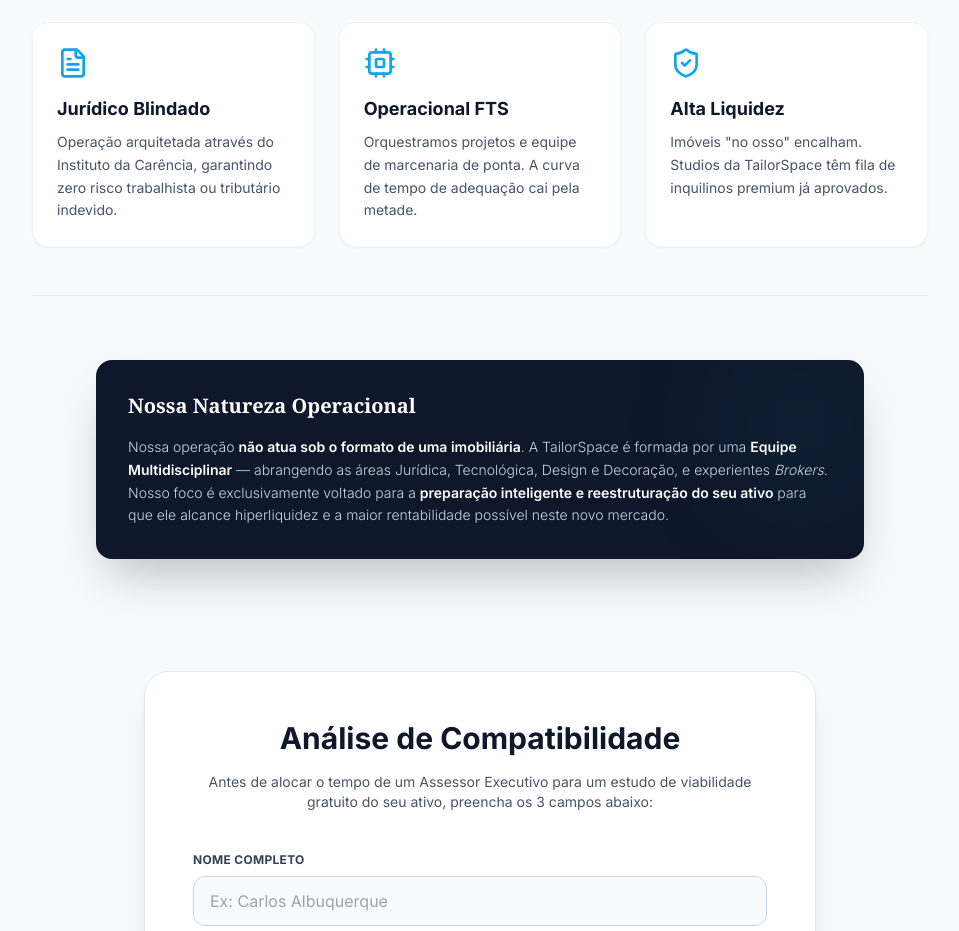
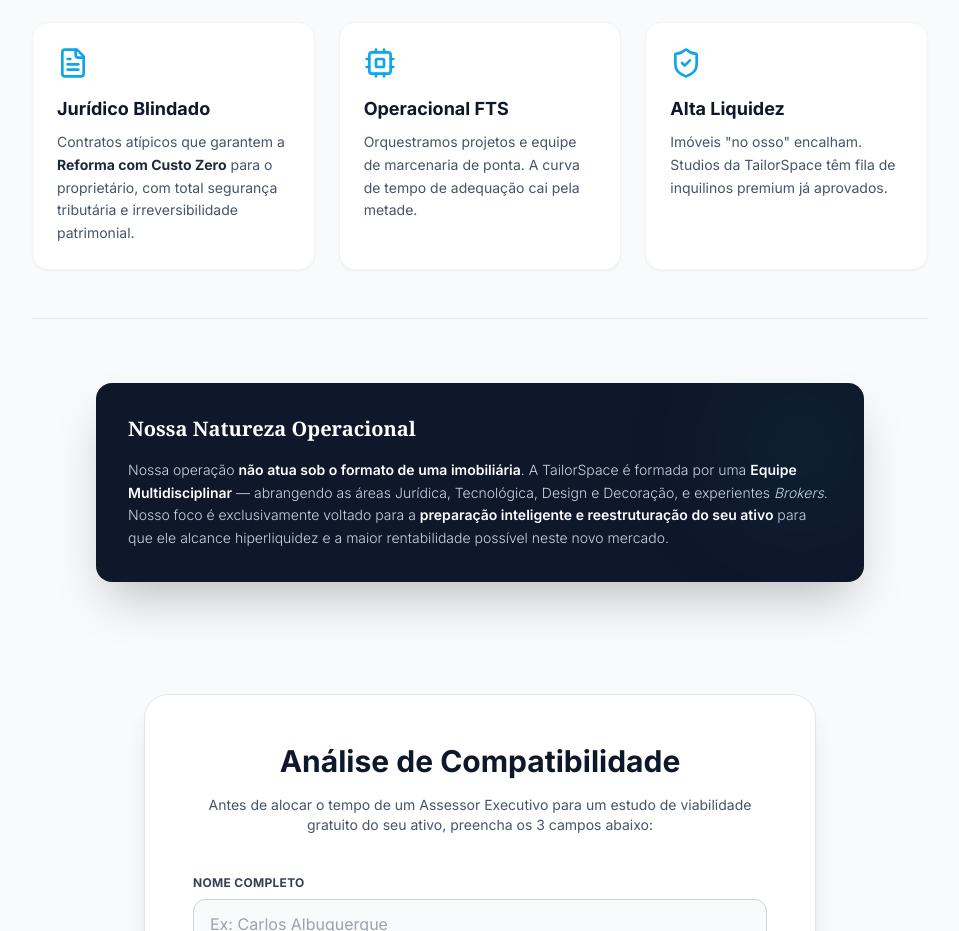
Before and after one commit to aleandrade926/tailorspace-app, a React (Vite) app: page /proprietario in a window 1280 px wide. Shown: the part 1100-2031 px from the top of the page, without its empty margins (160-1119 px from the left). Built offline with nearby package versions, Linux system fonts and the light colour scheme.

Commit message:
fix(copy): restore Pro improvements - remove Instituto da Carencia, apply Reforma com Custo Zero

```diff
--- a/src/pages/OwnerLandingPage.tsx
+++ b/src/pages/OwnerLandingPage.tsx
@@ -1,4 +1,4 @@
-import React, { useState } from 'react';
+import { useState } from 'react';
 import {
   ArrowRight,
   ShieldCheck,
@@ -98,7 +98,7 @@
             <div className="bg-white p-6 rounded-2xl border border-slate-100 shadow-sm">
               <FileText className="w-8 h-8 text-brand-500 mb-4" />
               <h3 className="text-lg font-bold mb-2 text-slate-900">Jurídico Blindado</h3>
-              <p className="text-sm text-slate-600 leading-relaxed">Operação arquitetada através do Instituto da Carência, garantindo zero risco trabalhista ou tributário indevido.</p>
+              <p className="text-sm text-slate-600 leading-relaxed">Contratos atípicos que garantem a <strong className="text-slate-800">Reforma com Custo Zero</strong> para o proprietário, com total segurança tributária e irreversibilidade patrimonial.</p>
             </div>
             <div className="bg-white p-6 rounded-2xl border border-slate-100 shadow-sm">
               <Cpu className="w-8 h-8 text-brand-500 mb-4" />
```
